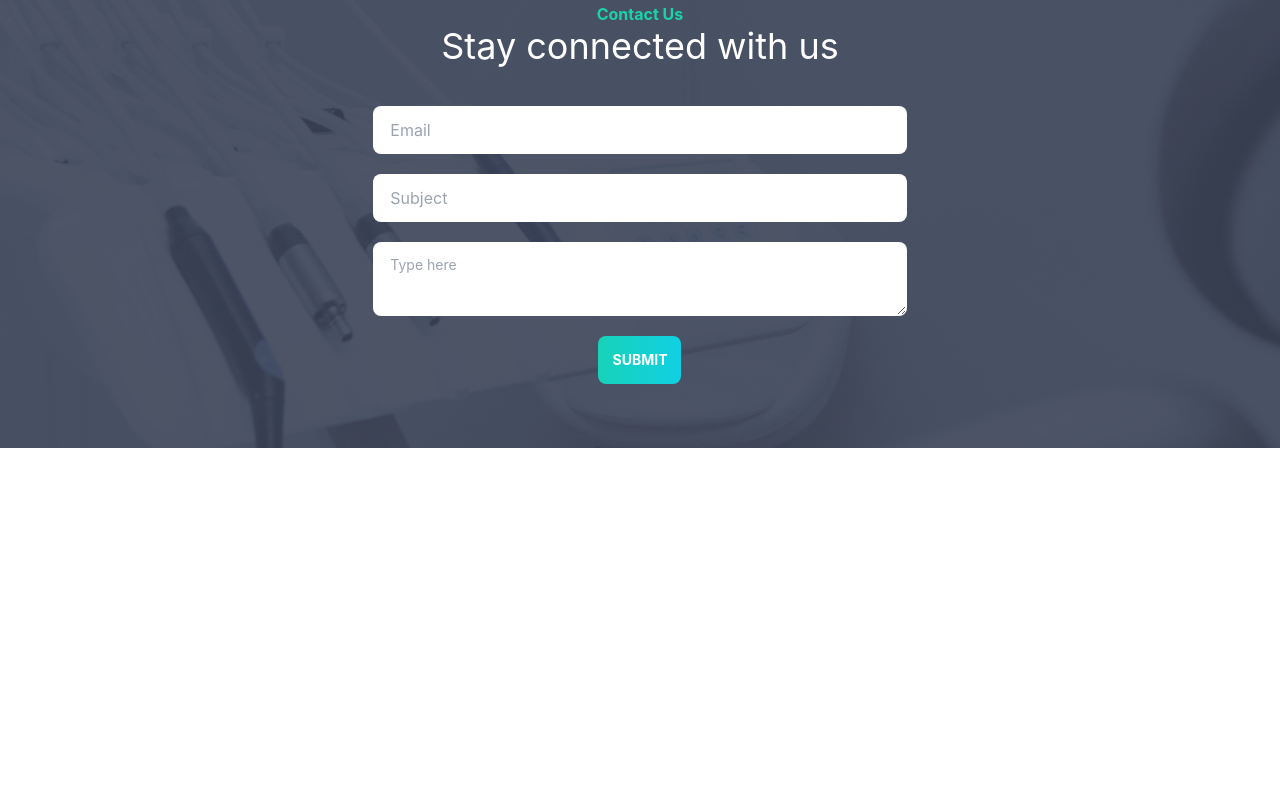
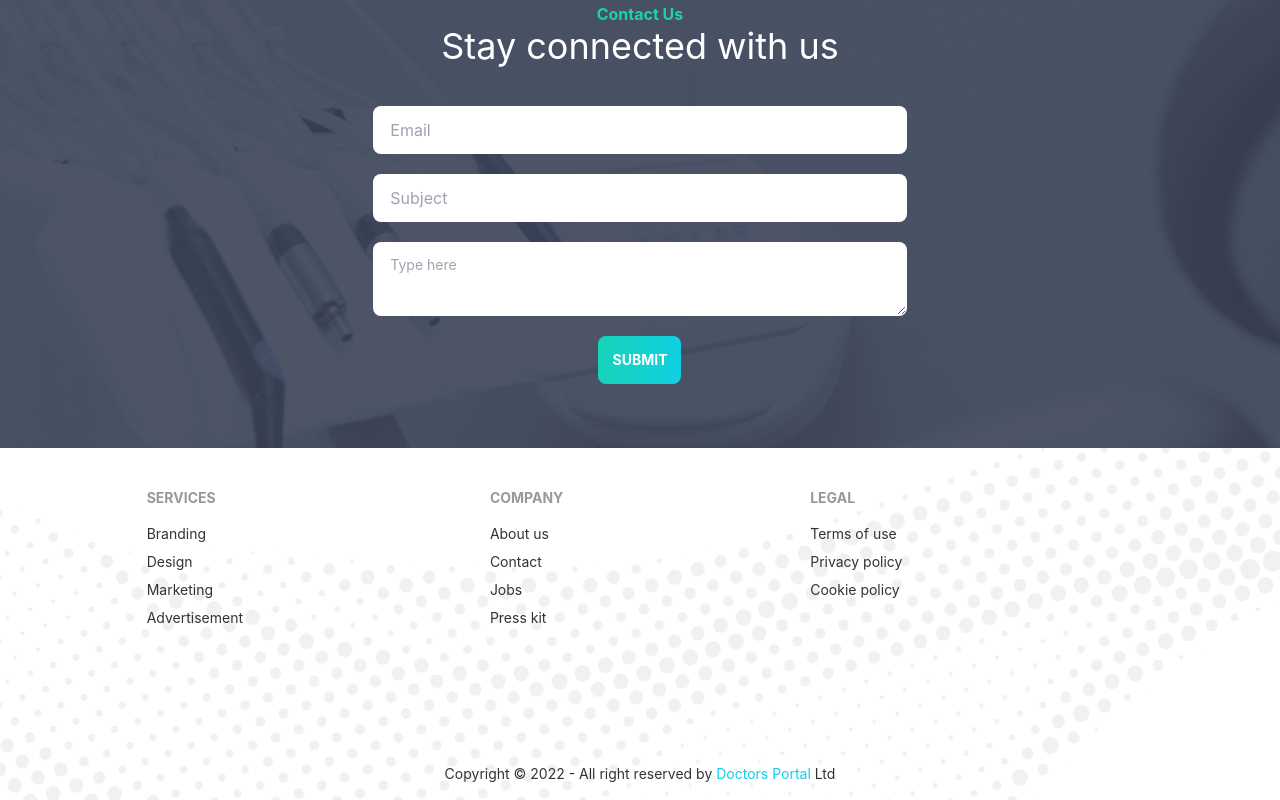
Before and after one commit to iamyeasirarafat/resturant-reservation, a React (Create React App) app: page / in a window 1280 px wide. Shown: the part 3631-4431 px from the top of the page. Before the commit the page ends 4079 px from the top, so only its background shows below. Built offline with nearby package versions, Linux system fonts and the light colour scheme.

Commit message:
homepage done

```diff
--- a/src/App.js
+++ b/src/App.js
@@ -1,6 +1,7 @@
 
 import { Route, Routes } from 'react-router-dom';
 import './App.css';
+import Footer from './Components/Footer/Footer';
 import Home from './Components/Home/Home';
 import Navbar from './Components/Navbar/Navbar';
 
@@ -12,6 +13,7 @@ function App() {
       <Route path="/" element={<Home></Home>}></Route>
       <Route path="/home" element={<Home></Home>}></Route>
     </Routes>
+    <Footer></Footer>
     </div>
   );
 }
--- /dev/null
+++ b/src/Components/Footer/Footer.js
@@ -0,0 +1,40 @@
+import React from 'react';
+import footerbg from '../../assets/images/footer.png'
+const Footer = () => {
+    return (
+        <footer style={{
+            background: `url(${footerbg})`,
+            backgroundPosition: 'center'
+        }} class="  ">
+            <div className="footer w-10/12 mx-auto p-10">
+                <div>
+                    <span class="footer-title">Services</span>
+                    <a class="link link-hover">Branding</a>
+                    <a class="link link-hover">Design</a>
+                    <a class="link link-hover">Marketing</a>
+                    <a class="link link-hover">Advertisement</a>
+                </div>
+                <div>
+                    <span class="footer-title">Company</span>
+                    <a class="link link-hover">About us</a>
+                    <a class="link link-hover">Contact</a>
+                    <a class="link link-hover">Jobs</a>
+                    <a class="link link-hover">Press kit</a>
+                </div>
+                <div>
+                    <span class="footer-title">Legal</span>
+                    <a class="link link-hover">Terms of use</a>
+                    <a class="link link-hover">Privacy policy</a>
+                    <a class="link link-hover">Cookie policy</a>
+                </div>
+            </div>
+            <footer class="footer footer-center p-4 md:mt-20 ">
+                <div>
+                    <p>Copyright © 2022 - All right reserved by <span class="text-secondary">Doctors Portal</span> Ltd</p>
+                </div>
+            </footer>
+        </footer>
+    );
+};
+
+export default Footer;
--- a/src/Components/Home/Home.js
+++ b/src/Components/Home/Home.js
@@ -1,5 +1,5 @@
 import React from 'react';
-import HomeContact from '../HomeContact/HomeContact';
+import HomeContact from './HomeContact/HomeContact';
 import Banner from './Banner/Banner';
 import HomeAppointment from './HomeAppointment/HomeAppointment';
 import Service from './Service/Service';
--- a/src/Components/HomeContact/HomeContact.js
+++ b/src/Components/Home/HomeContact/HomeContact.js
@@ -1,5 +1,5 @@
 import React from 'react';
-import appointmentbg from '../../assets/images/appointment.png'
+import appointmentbg from '../../../assets/images/appointment.png'
 const HomeContact = () => {
     return (
         <div style={{ background: `url(${appointmentbg})`}} class="flex justify-center" >
```
